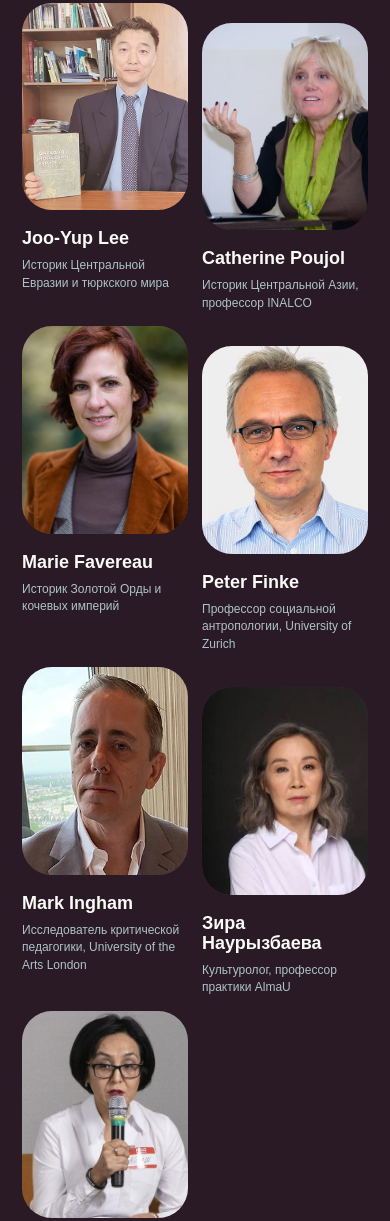
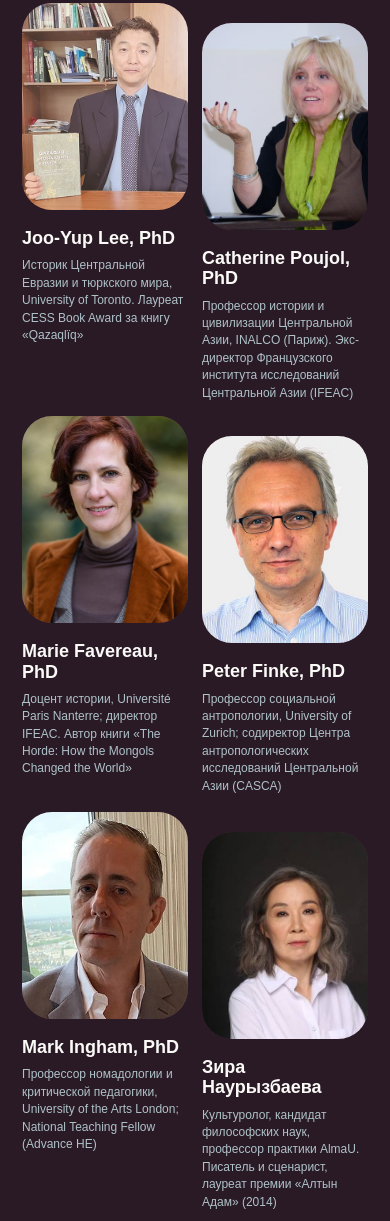
Before and after one commit to kuanyshtimuruly/tolyqadam, a plain HTML site: page index.html in a window 390 px wide. Shown: the part 5222-6443 px from the top of the page. Drawn offline with Linux system fonts and the light colour scheme.

Commit message:
Add speaker credentials and centre short speaker rows
Every speaker now carries their degrees on the name line and their
current title, institution and a notable distinction underneath, in all
three languages, taken from their university and publisher pages. Asmita
Dani's name is set in Latin script everywhere, as she signs it; the two
Kazakhstani speakers keep Cyrillic in RU and KZ and switch to Latin in
EN (Ainash Mustoyapova as Springer prints her).

The speaker grid becomes flex-wrap so an incomplete last row, three
cards in the first group and one in the second, sits centred instead of
hugging the left edge. Column widths and breakpoints are unchanged.

Co-Authored-By: Claude Fable 5.1 <noreply@anthropic.com>

```diff
--- a/index.html
+++ b/index.html
@@ -1304,7 +1304,7 @@
         }
       }
     </style>
-    <link rel="stylesheet" href="redesign.css?v=7" />
+    <link rel="stylesheet" href="redesign.css?v=8" />
   </head>
   <body>
     <div class="scroll-progress" aria-hidden="true"></div>
@@ -1562,7 +1562,7 @@
                 decoding="async"
               />
               <div>
-                <h4 translate="no">Joo-Yup Lee</h4>
+                <h4 translate="no">Joo-Yup Lee, PhD</h4>
                 <p class="role" data-i18n="speaker1_1">
                   Историк Центральной Евразии и тюркского мира
                 </p>
@@ -1575,7 +1575,7 @@
                 decoding="async"
               />
               <div>
-                <h4 translate="no">Catherine Poujol</h4>
+                <h4 translate="no">Catherine Poujol, PhD</h4>
                 <p class="role" data-i18n="speaker1_2">
                   Историк Центральной Азии, профессор INALCO
                 </p>
@@ -1588,7 +1588,7 @@
                 decoding="async"
               />
               <div>
-                <h4 translate="no">Marie Favereau</h4>
+                <h4 translate="no">Marie Favereau, PhD</h4>
                 <p class="role" data-i18n="speaker1_3">
                   Историк Золотой Орды и кочевых империй
                 </p>
@@ -1601,7 +1601,7 @@
                 decoding="async"
               />
               <div>
-                <h4 translate="no">Peter Finke</h4>
+                <h4 translate="no">Peter Finke, PhD</h4>
                 <p class="role" data-i18n="speaker1_4">
                   Профессор социальной антропологии, University of Zurich
                 </p>
@@ -1614,7 +1614,7 @@
                 decoding="async"
               />
               <div>
-                <h4 translate="no">Mark Ingham</h4>
+                <h4 translate="no">Mark Ingham, PhD</h4>
                 <p class="role" data-i18n="speaker1_5">
                   Исследователь критической педагогики, University of the Arts
                   London
@@ -1628,7 +1628,9 @@
                 decoding="async"
               />
               <div>
-                <h4 translate="no">Зира Наурызбаева</h4>
+                <h4 translate="no" data-i18n="speakerName1_6">
+                  Зира Наурызбаева
+                </h4>
                 <p class="role" data-i18n="speaker1_6">
                   Культуролог, профессор практики AlmaU
                 </p>
@@ -1641,7 +1643,9 @@
                 decoding="async"
               />
               <div>
-                <h4 translate="no">Айнаш Мустаяпова</h4>
+                <h4 translate="no" data-i18n="speakerName1_7">
+                  Айнаш Мустаяпова
+                </h4>
                 <p class="role" data-i18n="speaker1_7">
                   Исследователь кочевой цивилизации и культурного наследия
                 </p>
@@ -1658,7 +1662,7 @@
                 decoding="async"
               />
               <div>
-                <h4 translate="no">Pascal Taranto</h4>
+                <h4 translate="no">Pascal Taranto, PhD</h4>
                 <p class="role" data-i18n="speaker2_1">
                   Профессор философии, Aix-Marseille Université
                 </p>
@@ -1671,7 +1675,7 @@
                 decoding="async"
               />
               <div>
-                <h4 translate="no">Pui Wan Pamela Leung</h4>
+                <h4 translate="no">Pui Wan Pamela Leung, PhD</h4>
                 <p class="role" data-i18n="speaker2_2">
                   Профессор китайского языка, The Education University of Hong
                   Kong
@@ -1685,7 +1689,7 @@
                 decoding="async"
               />
               <div>
-                <h4 translate="no">Shumaila Yousafzai</h4>
+                <h4 translate="no">Shumaila Yousafzai, PhD</h4>
                 <p class="role" data-i18n="speaker2_3">
                   Профессор предпринимательства, Nazarbayev University
                 </p>
@@ -1694,11 +1698,11 @@
             <article class="speaker">
               <img
                 src="assets/speakers/asmita-dani.webp"
-                alt="Асмита Дани"
+                alt="Asmita Dani"
                 decoding="async"
               />
               <div>
-                <h4 translate="no">Асмита Дани</h4>
+                <h4 translate="no">Asmita Dani, PhD, MS, MA</h4>
                 <p class="role" data-i18n="speaker2_4">
                   Руководитель академических программ, Symbiosis International
                   University
@@ -1712,7 +1716,7 @@
                 decoding="async"
               />
               <div>
-                <h4 translate="no">Erica Kaufman</h4>
+                <h4 translate="no">Erica Kaufman, PhD, MFA</h4>
                 <p class="role" data-i18n="speaker2_5">
                   Представитель Bard College, эксперт в области Liberal Arts
                 </p>
@@ -2080,64 +2084,74 @@
           en: "Dialogue at an AlmaU conference",
         },
         speaker1_1: {
-          ru: "Историк Центральной Евразии и тюркского мира",
-          kz: "Орталық Еуразия мен түркі әлемінің тарихшысы",
-          en: "Historian of Central Eurasia and the Turkic world",
+          ru: "Историк Центральной Евразии и тюркского мира, University of Toronto. Лауреат CESS Book Award за книгу «Qazaqlïq»",
+          kz: "Орталық Еуразия мен түркі әлемінің тарихшысы, University of Toronto. «Qazaqlïq» кітабы үшін CESS Book Award лауреаты",
+          en: "Historian of Central Eurasia and the Turkic world, University of Toronto. CESS Book Award winner for Qazaqlïq",
         },
         speaker1_2: {
-          ru: "Историк Центральной Азии, профессор INALCO",
-          kz: "Орталық Азия тарихшысы, INALCO профессоры",
-          en: "Historian of Central Asia, professor at INALCO",
+          ru: "Профессор истории и цивилизации Центральной Азии, INALCO (Париж). Экс-директор Французского института исследований Центральной Азии (IFEAC)",
+          kz: "Орталық Азия тарихы мен өркениеті профессоры, INALCO (Париж). Францияның Орталық Азияны зерттеу институтының (IFEAC) бұрынғы директоры",
+          en: "Professor of Central Asian History and Civilisation, INALCO (Paris). Former Director of the French Institute for Central Asian Studies (IFEAC)",
         },
         speaker1_3: {
-          ru: "Историк Золотой Орды и кочевых империй",
-          kz: "Алтын Орда мен көшпелі империялар тарихшысы",
-          en: "Historian of the Golden Horde and nomadic empires",
+          ru: "Доцент истории, Université Paris Nanterre; директор IFEAC. Автор книги «The Horde: How the Mongols Changed the World»",
+          kz: "Université Paris Nanterre тарих доценті; IFEAC директоры. «The Horde: How the Mongols Changed the World» кітабының авторы",
+          en: "Associate Professor of History, Université Paris Nanterre; Director of IFEAC. Author of The Horde: How the Mongols Changed the World",
         },
         speaker1_4: {
-          ru: "Профессор социальной антропологии, University of Zurich",
-          kz: "Әлеуметтік антропология профессоры, University of Zurich",
-          en: "Professor of Social Anthropology, University of Zurich",
+          ru: "Профессор социальной антропологии, University of Zurich; содиректор Центра антропологических исследований Центральной Азии (CASCA)",
+          kz: "University of Zurich әлеуметтік антропология профессоры; Орталық Азияны антропологиялық зерттеу орталығының (CASCA) тең директоры",
+          en: "Professor of Social Anthropology, University of Zurich; Co-director of the Centre for Anthropological Studies on Central Asia (CASCA)",
         },
         speaker1_5: {
-          ru: "Исследователь критической педагогики, University of the Arts London",
-          kz: "Сыни педагогика зерттеушісі, University of the Arts London",
-          en: "Reader in Critical and Nomadic Pedagogies, University of the Arts London",
+          ru: "Профессор номадологии и критической педагогики, University of the Arts London; National Teaching Fellow (Advance HE)",
+          kz: "University of the Arts London номадология және сыни педагогика профессоры; National Teaching Fellow (Advance HE)",
+          en: "Professor of Nomadology and Critical Pedagogies, University of the Arts London; National Teaching Fellow (Advance HE)",
         },
         speaker1_6: {
-          ru: "Культуролог, профессор практики AlmaU",
-          kz: "Мәдениеттанушы, AlmaU практика профессоры",
-          en: "Cultural scholar and Professor of Practice at AlmaU",
+          ru: "Культуролог, кандидат философских наук, профессор практики AlmaU. Писатель и сценарист, лауреат премии «Алтын Адам» (2014)",
+          kz: "Мәдениеттанушы, философия ғылымдарының кандидаты, AlmaU практика профессоры. Жазушы және сценарист, «Алтын Адам» сыйлығының лауреаты (2014)",
+          en: "Cultural scholar, PhD in Philosophy, Professor of Practice at AlmaU. Writer and screenwriter, winner of the Altyn Adam award (2014)",
         },
         speaker1_7: {
-          ru: "Исследователь кочевой цивилизации и культурного наследия",
-          kz: "Көшпелі өркениет пен мәдени мұраны зерттеуші",
-          en: "Researcher of nomadic civilization and cultural heritage",
+          ru: "Кандидат филологических наук, ассоциированный профессор. Автор книги «Nomads: In Search of the Lost Path» (Springer)",
+          kz: "Филология ғылымдарының кандидаты, қауымдастырылған профессор. «Nomads: In Search of the Lost Path» (Springer) кітабының авторы",
+          en: "PhD in Philology, Associate Professor. Author of Nomads: In Search of the Lost Path (Springer)",
         },
         speaker2_1: {
-          ru: "Профессор философии, Aix-Marseille Université",
-          kz: "Философия профессоры, Aix-Marseille Université",
-          en: "Professor of Philosophy, Aix-Marseille Université",
+          ru: "Профессор философии, Aix-Marseille Université; директор Centre Gilles-Gaston Granger (CNRS). Член Institut universitaire de France",
+          kz: "Aix-Marseille Université философия профессоры; Centre Gilles-Gaston Granger (CNRS) директоры. Institut universitaire de France мүшесі",
+          en: "Professor of Philosophy, Aix-Marseille Université; Director of the Centre Gilles-Gaston Granger (CNRS). Member of the Institut universitaire de France",
         },
         speaker2_2: {
-          ru: "Профессор китайского языка, The Education University of Hong Kong",
-          kz: "Қытай тілі профессоры, The Education University of Hong Kong",
-          en: "Professor of Chinese Language Studies, The Education University of Hong Kong",
+          ru: "Профессор практики кафедры китайского языка, и. о. декана факультета гуманитарных наук, The Education University of Hong Kong",
+          kz: "Қытай тілі кафедрасының практика профессоры, гуманитарлық ғылымдар факультеті деканының м.а., The Education University of Hong Kong",
+          en: "Professor (Practice), Department of Chinese Language Studies, and Acting Dean of the Faculty of Humanities, The Education University of Hong Kong",
         },
         speaker2_3: {
-          ru: "Профессор предпринимательства, Nazarbayev University",
-          kz: "Кәсіпкерлік профессоры, Nazarbayev University",
-          en: "Professor of Entrepreneurship, Nazarbayev University",
+          ru: "Профессор предпринимательства, Graduate School of Business, Nazarbayev University; директор-основатель Research Centre for Entrepreneurship (NURCE)",
+          kz: "Nazarbayev University Graduate School of Business кәсіпкерлік профессоры; Research Centre for Entrepreneurship (NURCE) негізін қалаушы директоры",
+          en: "Professor of Entrepreneurship, Graduate School of Business, Nazarbayev University; Founding Director of the Research Centre for Entrepreneurship (NURCE)",
         },
         speaker2_4: {
-          ru: "Руководитель академических программ, Symbiosis International University",
-          kz: "Академиялық бағдарламалар жетекшісі, Symbiosis International University",
-          en: "Academic leader, Symbiosis International University",
+          ru: "Профессор, декан по академическим вопросам и руководитель направления глобального партнёрства, Symbiosis International University (Пуна, Индия)",
+          kz: "Профессор, академиялық мәселелер жөніндегі декан және жаһандық серіктестік бағытының жетекшісі, Symbiosis International University (Пуна, Үндістан)",
+          en: "Professor, Dean (Academics) and Head of Global Engagement and Partnerships, Symbiosis International University (Pune, India)",
         },
         speaker2_5: {
-          ru: "Представитель Bard College, эксперт в области Liberal Arts",
-          kz: "Bard College өкілі, Liberal Arts білім беру сарапшысы",
-          en: "Bard College representative and Liberal Arts educator",
+          ru: "Директор Institute for Writing and Thinking и программы Language and Thinking, Bard College. Поэт, автор трёх книг",
+          kz: "Bard College Institute for Writing and Thinking және Language and Thinking бағдарламасының директоры. Ақын, үш кітаптың авторы",
+          en: "Director of the Institute for Writing and Thinking and the Language and Thinking Program, Bard College. Poet, author of three books",
+        },
+        speakerName1_6: {
+          ru: "Зира Наурызбаева",
+          kz: "Зира Наурызбаева",
+          en: "Zira Nauryzbayeva",
+        },
+        speakerName1_7: {
+          ru: "Айнаш Мустаяпова",
+          kz: "Айнаш Мустаяпова",
+          en: "Ainash Mustoyapova",
         },
         programButton: {
           ru: "Программа конференции ↗",
--- a/redesign.css
+++ b/redesign.css
@@ -114,8 +114,9 @@ nav a { color: var(--cream); }
 #speakers { background: var(--stage); }
 #speakers > h2 { max-width: 1150px; margin: 0 0 64px; }
 #speakers .speaker-group + .speaker-group { margin-top: 76px; padding-top: 70px; border-top-color: rgba(251,250,247,.24); }
-#speakers .speakers-grid, #speakers .speaker-group:last-child .speakers-grid { display: grid; grid-template-columns: repeat(4, minmax(0, 1fr)); gap: 30px 20px; }
-#speakers .speaker { display: block; padding: 0; min-width: 0; border: 0; border-radius: 0; background: transparent; box-shadow: none; }
+/* Flex rather than grid so a short last row (three cards, or one) sits centred. */
+#speakers .speakers-grid, #speakers .speaker-group:last-child .speakers-grid { display: flex; flex-wrap: wrap; justify-content: center; gap: 30px 20px; }
+#speakers .speaker { display: block; flex: 0 0 calc((100% - 60px) / 4); padding: 0; min-width: 0; border: 0; border-radius: 0; background: transparent; box-shadow: none; }
 #speakers .speaker:nth-child(even) { transform: translateY(38px); }
 #speakers .speaker:nth-child(even):hover { transform: translateY(30px); }
 #speakers .speaker img { width: 100%; height: auto; aspect-ratio: .83; max-width: none; object-fit: cover; object-position: center 22%; margin: 0 0 18px; border: 0; border-radius: 30px; background: var(--stage-card); }
@@ -158,7 +159,7 @@ footer { background: var(--stage); color: #c1d0d6; border-top: 1px solid rgba(25
   .header-controls { width: 100%; justify-content: space-between; }
   #home .hero { grid-template-columns: 1fr .7fr; padding-top: 80px; }
   .hero h1 { font-size: clamp(80px, 10vw, 120px); }
-  #speakers .speakers-grid, #speakers .speaker-group:last-child .speakers-grid { grid-template-columns: repeat(3, minmax(0, 1fr)); }
+  #speakers .speaker { flex-basis: calc((100% - 40px) / 3); }
 }
 @media (max-width: 700px) {
   .page { padding: 72px 22px; }
@@ -193,7 +194,8 @@ footer { background: var(--stage); color: #c1d0d6; border-top: 1px solid rgba(25
   #moments .moments-grid { grid-template-columns: 1fr; gap: 30px; }
   #moments figure img { height: auto; aspect-ratio: 1.45; }
   #moments .concept { grid-template-columns: 1fr; }
-  #speakers .speakers-grid, #speakers .speaker-group:last-child .speakers-grid { grid-template-columns: repeat(2, minmax(0, 1fr)); gap: 34px 14px; }
+  #speakers .speakers-grid, #speakers .speaker-group:last-child .speakers-grid { gap: 34px 14px; }
+  #speakers .speaker { flex-basis: calc((100% - 14px) / 2); }
   #speakers .speaker:nth-child(even) { transform: translateY(20px); }
   #speakers .speaker:nth-child(even):hover { transform: translateY(14px); }
   #speakers .speaker img { aspect-ratio: .8; }
@@ -205,7 +207,7 @@ footer { background: var(--stage); color: #c1d0d6; border-top: 1px solid rgba(25
    (390-430px) stay on two columns so the section does not run 7000px long. */
 @media (max-width: 359px) {
   .hero h1 { font-size: 66px; }
-  #speakers .speakers-grid, #speakers .speaker-group:last-child .speakers-grid { grid-template-columns: 1fr; }
+  #speakers .speaker { flex-basis: 100%; }
   #speakers .speaker:nth-child(even) { transform: none; }
 }
 @media (prefers-reduced-motion: reduce) {
```
